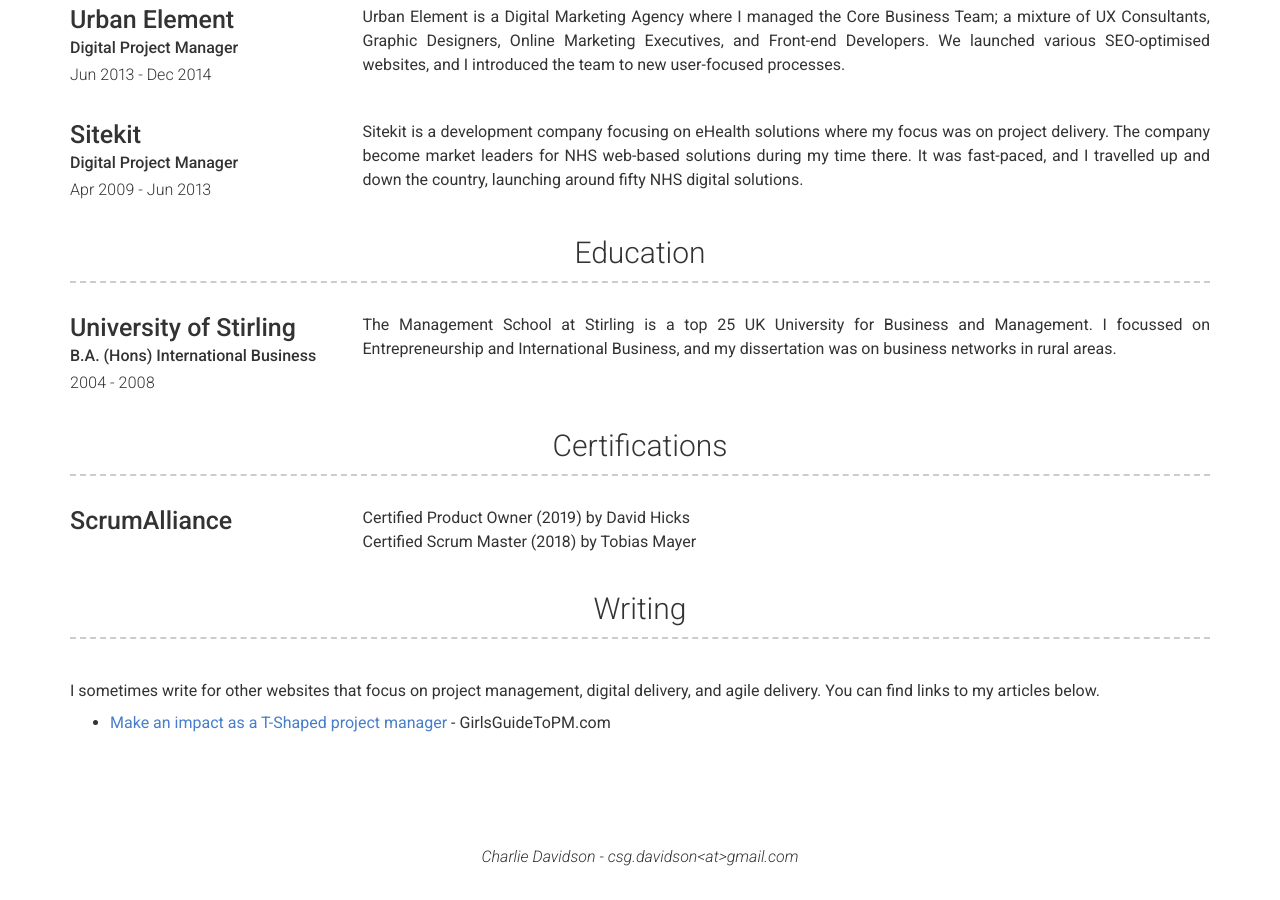
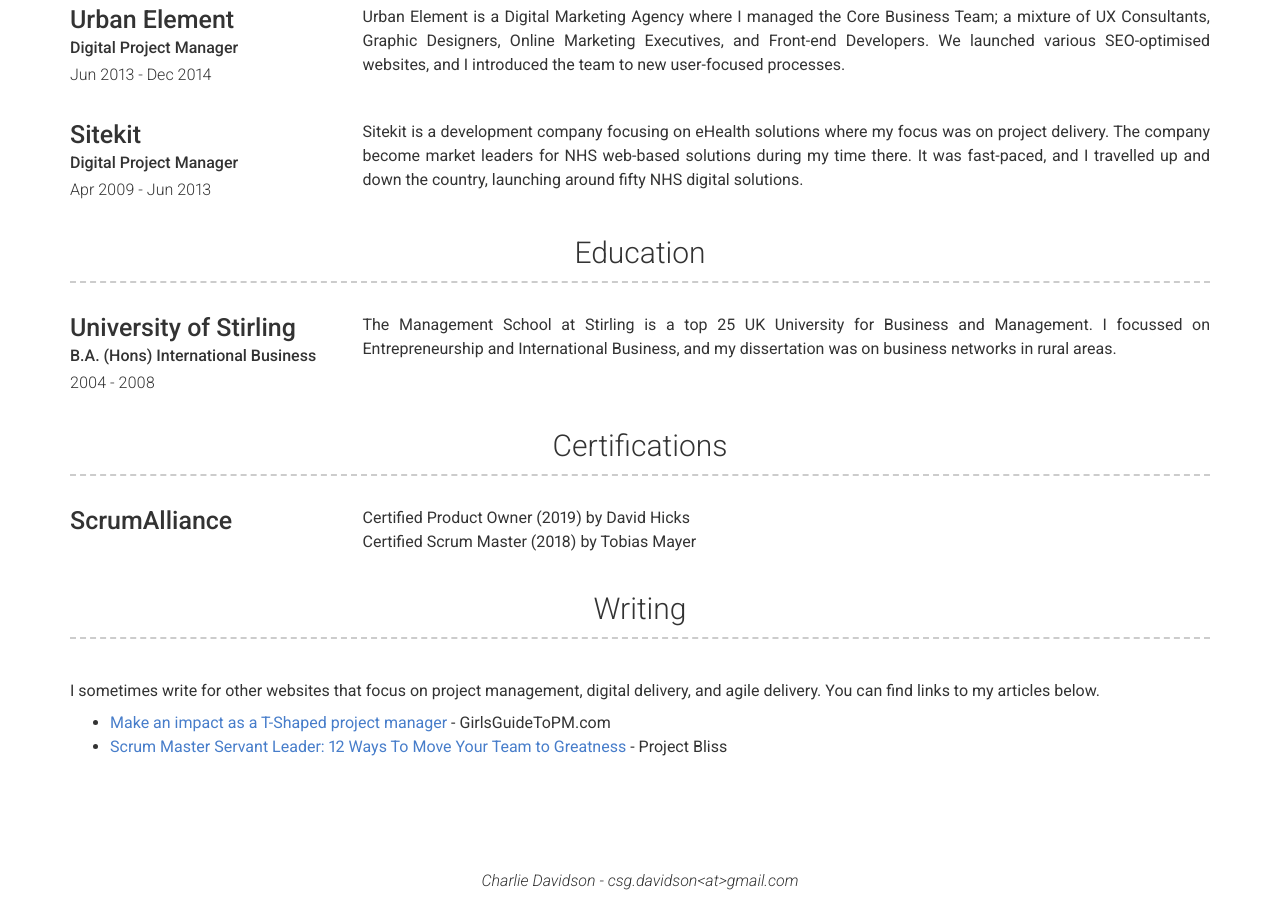
Before and after one commit to csgdavidson/Charlie-Davidson2, a Jekyll site: the page built from index.md, in a window 1280 px wide and 900 px high, scrolled down 832 px. Built offline with Jekyll 4.4.1, drawn with Linux system fonts in a browser that asks for light colours; nearby versions of some CDN libraries; before the commit the page ends 1708 px from its top, so only the background shows below that.

Commit message:
Update _config.yml

```diff
--- a/_config.yml
+++ b/_config.yml
@@ -36,6 +36,7 @@ more_title: Writing
 more_content: | # this will include new lines to allow paragraphs
   I sometimes write for other websites that focus on project management, digital delivery, and agile delivery. You can find links to my articles below.
     - <a href="https://www.girlsguidetopm.com/t-shaped-project-manager/" target="_blank">Make an impact as a T-Shaped project manager</a> - GirlsGuideToPM.com
+    - <a href="https://projectbliss.net/how-to-be-a-great-scrum-master-servant-leader/" target="_blank">Scrum Master Servant Leader: 12 Ways To Move Your Team to Greatness</a> - Project Bliss
 
 # Footer
 footer_show_references: false
```
